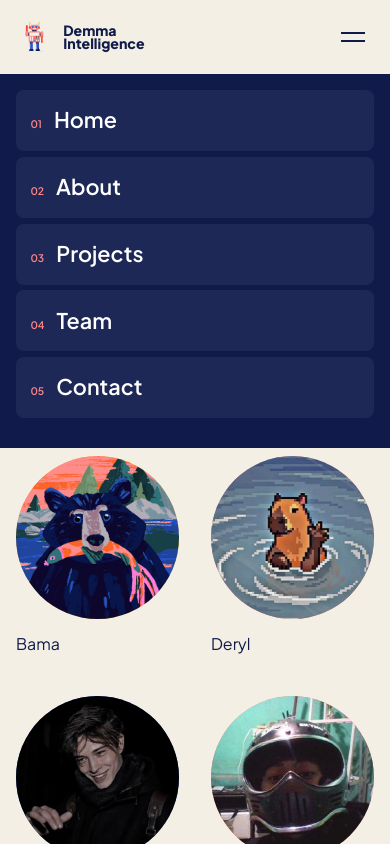
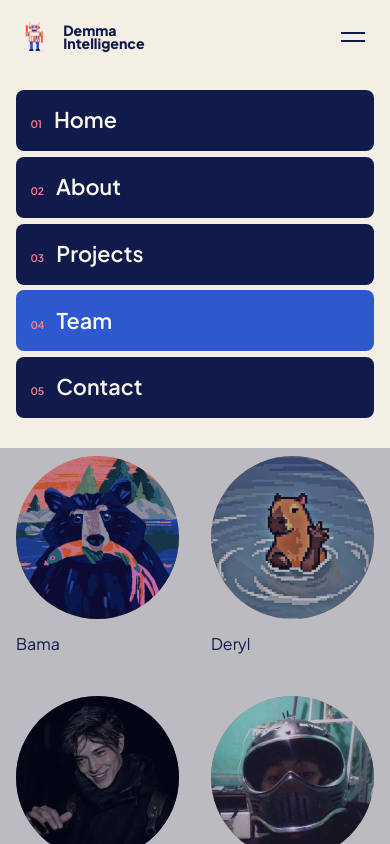
Before and after one commit to demmagence/demma, a Next.js app: page /team in a window 390 px wide. Both pictures are taken after a click on the button "Open menu". Shown: the top 844 px of the page. Built offline with nearby package versions, Linux system fonts and the light colour scheme.

Commit message:
fix: refine mobile navigation

```diff
--- a/app/components/site-header.tsx
+++ b/app/components/site-header.tsx
@@ -14,6 +14,7 @@ export function SiteHeader({ locale }: { locale: Locale }) {
   const c = copy[locale];
 
   return (
+    <>
     <header className="site-header">
       <div className="header-inner">
         <Link className="wordmark" href="/" aria-label="Demma Intelligence">
@@ -36,9 +37,12 @@ export function SiteHeader({ locale }: { locale: Locale }) {
       <nav id="mobile-menu" className={`mobile-nav ${open ? "is-open" : ""}`} aria-label="Mobile navigation">
         {keys.map((key, index) => {
           const href = pagePaths[key] ? `/${pagePaths[key]}` : "/";
-          return <Link key={key} href={href} onClick={() => setOpen(false)}><span>0{index + 1}</span>{c.nav[key]}</Link>;
+          const active = pathname === href;
+          return <Link key={key} href={href} aria-current={active ? "page" : undefined} onClick={() => setOpen(false)}><span>0{index + 1}</span>{c.nav[key]}</Link>;
         })}
       </nav>
     </header>
+    {open ? <button className="mobile-nav-backdrop" type="button" onClick={() => setOpen(false)} aria-label={c.close} /> : null}
+    </>
   );
 }
--- a/app/globals.css
+++ b/app/globals.css
@@ -200,10 +200,12 @@ button, input, textarea { font: inherit; }
   .page-shell, .header-inner, .footer-inner { width: min(calc(100% - 32px), 1200px); }
   .desktop-nav { display: none; }
   .menu-button { display: block; }
-  .mobile-nav { position: absolute; top: 100%; left: 0; right: 0; padding: 1rem 16px 1.5rem; background: var(--navy); color: white; flex-direction: column; }
+  .mobile-nav { position: absolute; top: 100%; left: 0; right: 0; z-index: 2; padding: 1rem 16px 1.5rem; background: var(--cream); flex-direction: column; }
   .mobile-nav.is-open { display: flex; }
-  .mobile-nav a { margin-bottom: 0.35rem; padding: 0.9rem; border-radius: 8px; background: rgba(255,255,255,0.06); font-size: 1.35rem; font-weight: 600; }
+  .mobile-nav a { margin-bottom: 0.35rem; padding: 0.9rem; border-radius: 8px; background: var(--navy); color: var(--cream-light); font-size: 1.35rem; font-weight: 600; }
+  .mobile-nav a:hover, .mobile-nav a[aria-current="page"] { background: var(--cobalt); }
   .mobile-nav a span { margin-right: 0.75rem; color: var(--coral); font-size: 0.65rem; }
+  .mobile-nav-backdrop { display: none; }
   .home-hero, .page-hero { grid-template-columns: 1fr; gap: 2.5rem; }
   .home-hero, .page-hero { padding-block: 5rem; }
   .page-hero { min-height: auto; }
@@ -219,6 +221,10 @@ button, input, textarea { font: inherit; }
   .footer-columns { grid-template-columns: repeat(2, minmax(0, 1fr)); }
   .footer-columns > div:first-child,
   .footer-columns > div:last-child { grid-column: 1 / -1; }
+}
+
+@media (max-width: 900px) {
+  .mobile-nav-backdrop { position: fixed; z-index: 40; inset: 74px 0 0; display: block; width: 100%; border: 0; background: rgba(16, 27, 76, 0.24); cursor: default; }
 }
 
 @media (max-width: 620px) {
```
